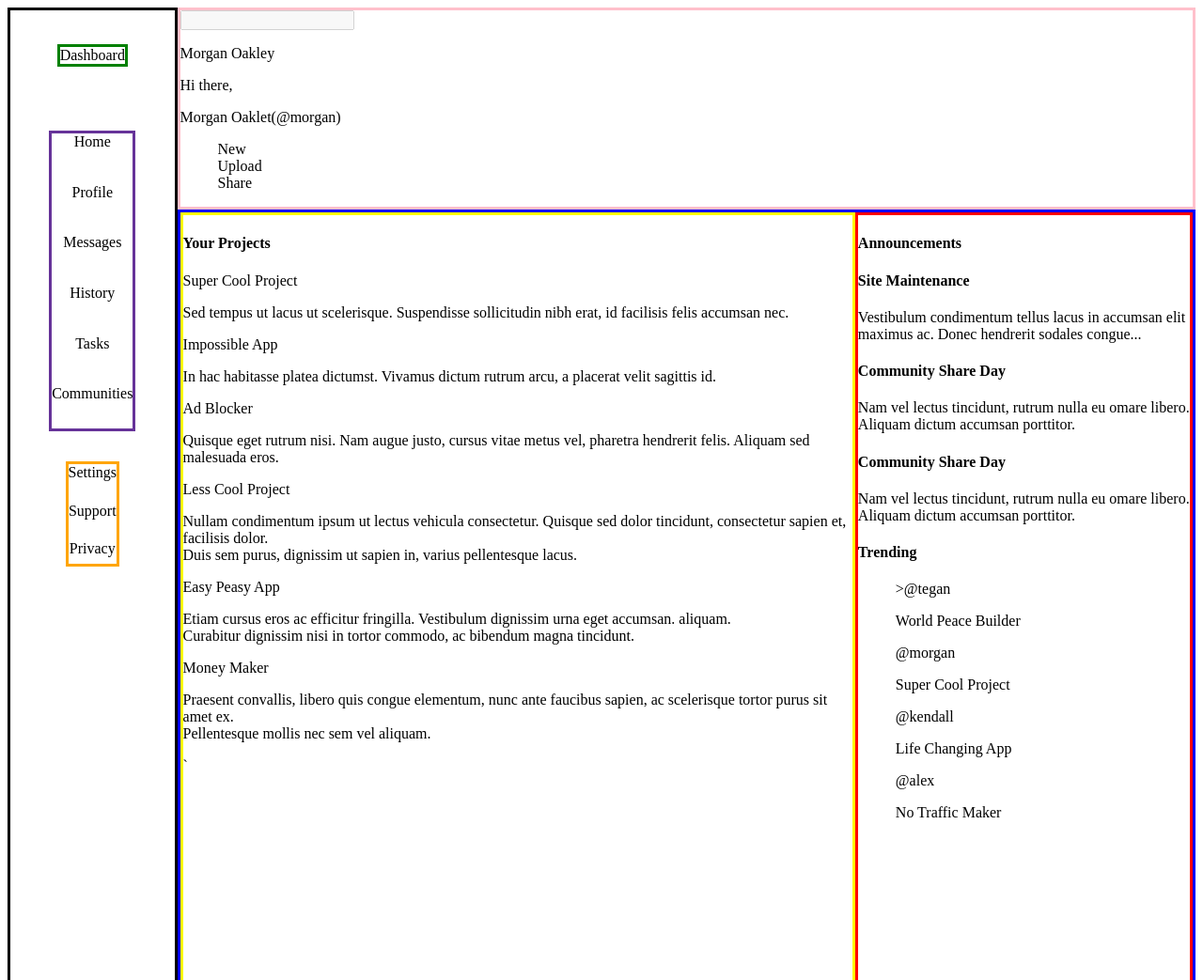
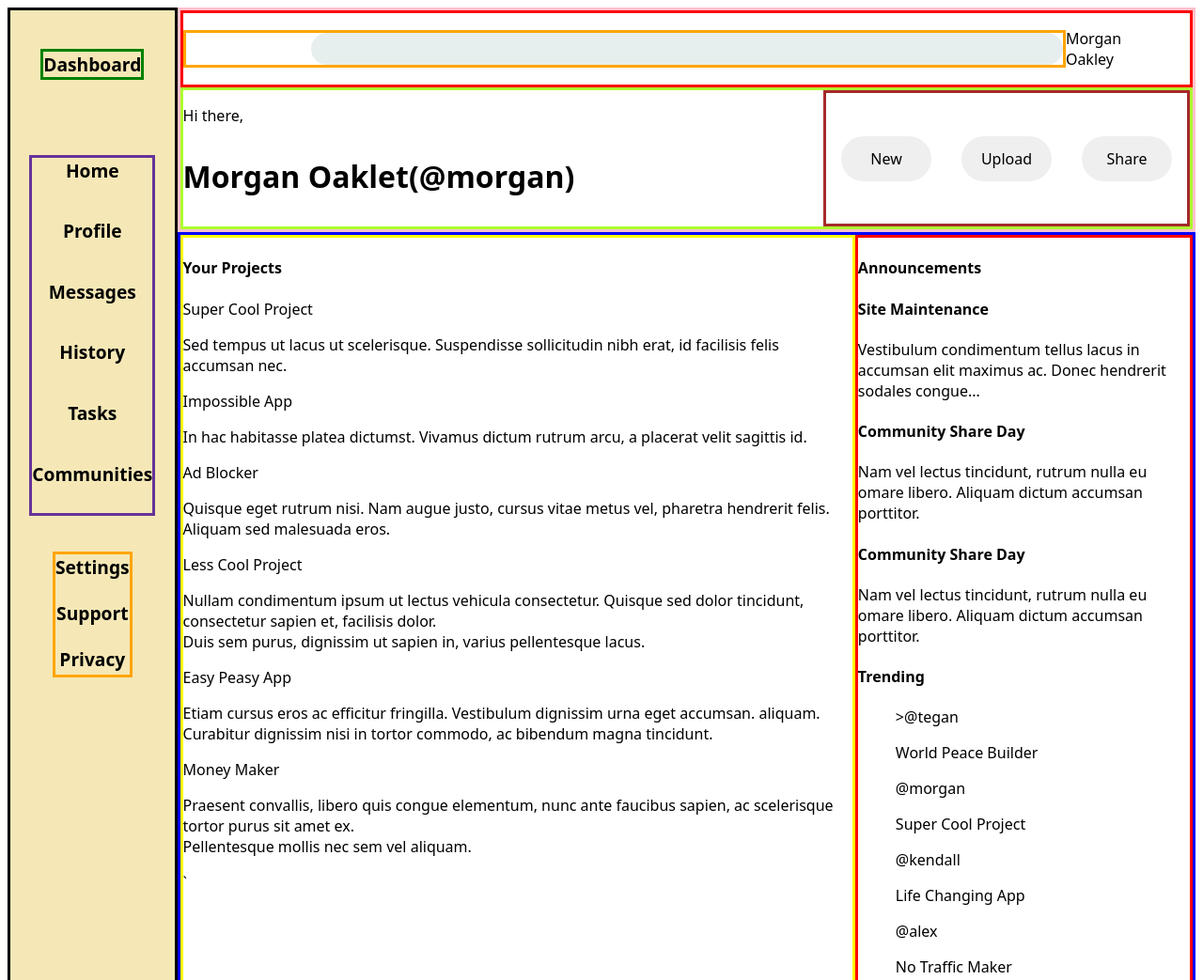
Before and after one commit to jo-and75/admin-dashboard, a plain HTML site: page index.html in a window 1280 px wide. Shown: the top 1043 px of the page at 94% size. Drawn offline with Linux system fonts and the light colour scheme.

Commit message:
Fix structure of html text

```diff
--- a/index.html
+++ b/index.html
@@ -11,24 +11,25 @@
     <div class="header">
 
       <div class="first-level">
-        <form action="/search">
-          <input type="" name="query" id="query" disabled>
-        </form>
-
         <div class="top-right">
+          <form action="/search">
+            <input type="" name="query" id="query" disabled>
+          </form>
           <p>Morgan Oakley</p>
         </div>
       </div>
 
       <div class="last-level">
-        <p>Hi there,</p>
-        <p>Morgan Oaklet(@morgan)</p>
+        <div role="presentation">
+          <p>Hi there,</p>
+          <p>Morgan Oaklet(@morgan)</p>
+        </div>
 
-        <ul class="buttons">
-          <li>New</li>
-          <li>Upload</li>
-          <li>Share</li>
-        </ul>
+        <div class="buttons">
+          <button>New</button>
+          <button>Upload</button>
+          <button>Share</button>
+        </div>
       </div>
 
     </div>
--- a/styles.css
+++ b/styles.css
@@ -3,6 +3,7 @@
   /* padding: 0;  */
   box-sizing: border-box;
   /* background-color: orangered; */
+  font-family: system-ui, -apple-system, BlinkMacSystemFont, 'Segoe UI', Roboto, Oxygen, Ubuntu, Cantarell, 'Open Sans', 'Helvetica Neue', sans-serif;
 }
 
 ul,li{
@@ -24,6 +25,9 @@ ul,li{
   grid-template-rows: repeat(7,0.3fr);
   justify-items: center;
   gap: 2em;
+  background-color: #F5E8B6;
+  font-weight: bold;
+  font-size: 1.2em;
 
 }
 
@@ -71,3 +75,62 @@ ul,li{
   display: grid;
   gap: 1em;
 }
+
+.top-right{
+  border: solid red;
+  display: grid;
+  grid-template-rows: 0.5fr;
+  grid-template-columns: 0.8fr 0.5fr;
+}
+
+form{
+  align-self: center;
+  border: solid orange;
+}
+
+input{
+ width: 60em;
+ margin-left: 10em;
+ height: 2.5em;
+ border-radius: 25px;
+background-color: rgb(231, 238, 238);
+border: none;
+}
+
+.top-right > p{
+  justify-self: center;
+}
+
+.last-level{
+  border: solid greenyellow;
+  display: grid;
+  grid-template-columns: 1fr 0.5fr;
+}
+
+.last-level > p {
+  grid-column: 1;
+  border: solid violet;
+}
+
+.last-level p:nth-child(2){
+  color: black;
+  font-size: 2em;
+  font-weight: bold;
+}
+
+.buttons{
+  grid-column: 2;
+  border: solid brown;
+  display: grid;
+  grid-template-columns: repeat(3,8em);
+}
+
+button{
+  font-size: 1em;
+  width: 6em;
+  height: 3em;
+  border-radius: 25px;
+  border: none;
+  align-self: center;
+  justify-self: center;
+}
```
